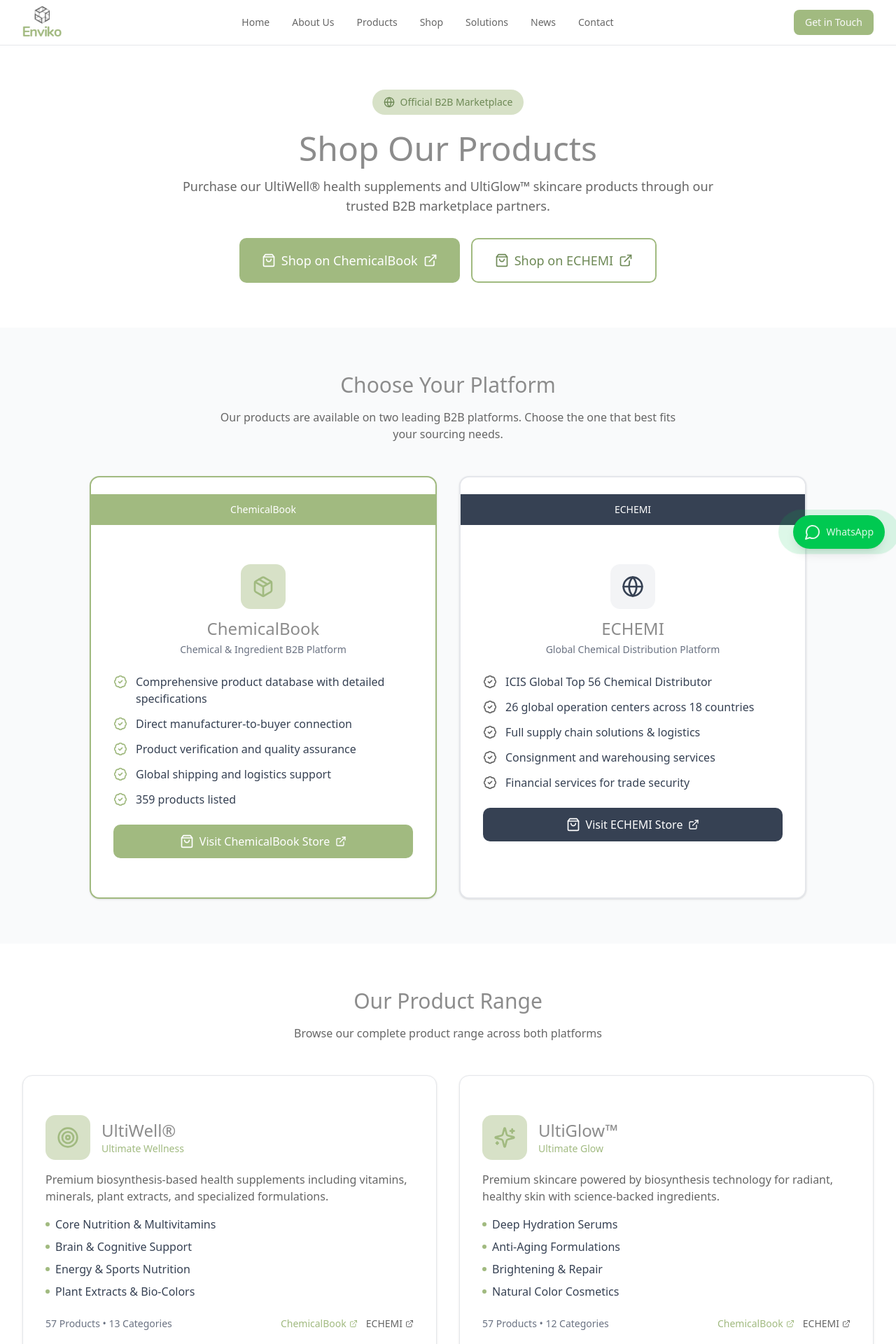
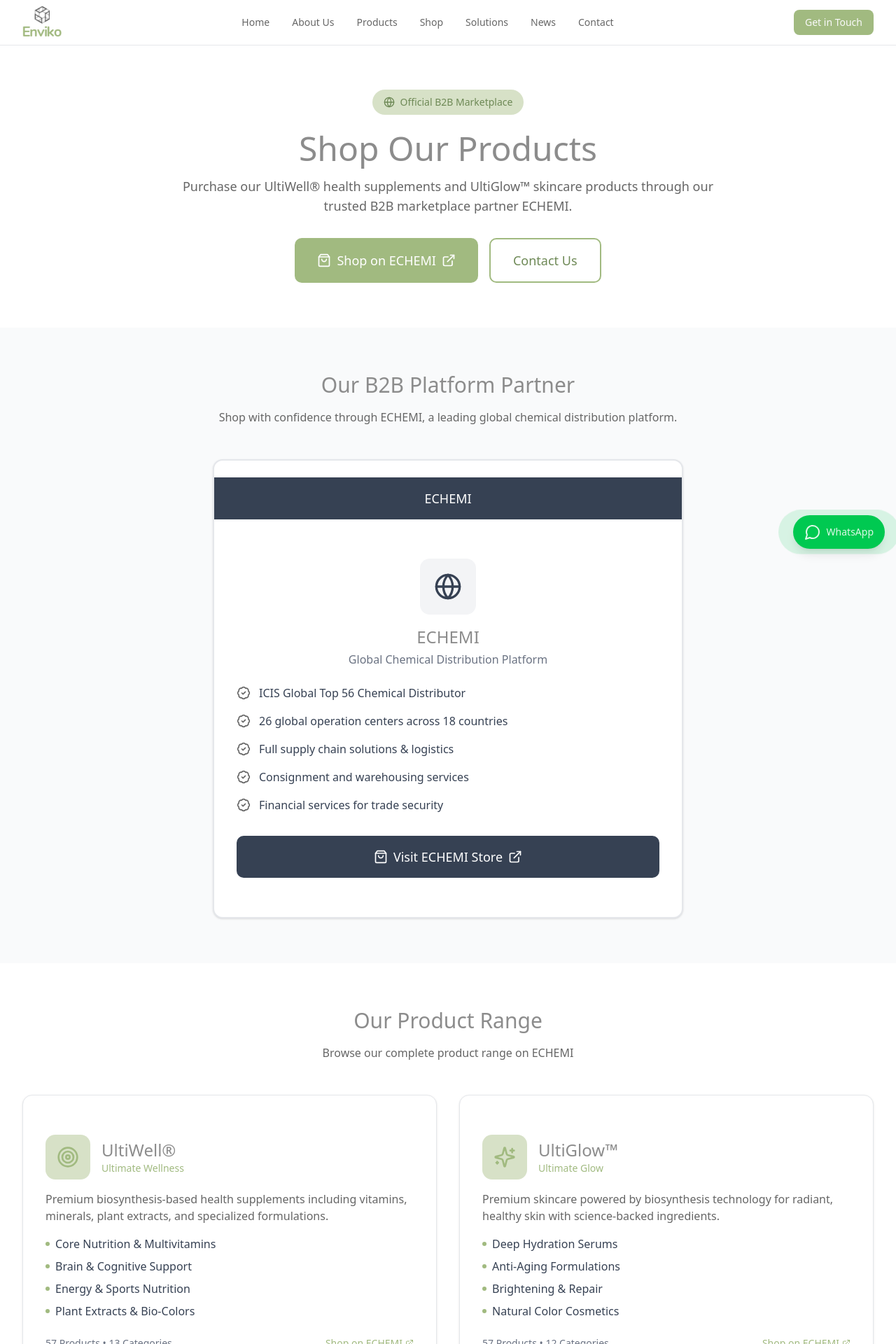
Before and after one commit to envikobio-ux/envikobio, a Next.js app: page /shop in a window 1280 px wide. Shown: the top 1920 px of the page at 70% size. Built offline with nearby package versions, Linux system fonts and the light colour scheme.

Commit message:
fix: Remove ChemicalBook shop - account suspended
- Remove ChemicalBook shop section from /shop page
- Remove ChemicalBook references from about page
- Keep only Alibaba shop link active

```diff
--- a/src/app/about/page.tsx
+++ b/src/app/about/page.tsx
@@ -27,7 +27,7 @@ const timeline = [
   {
     year: '2025',
     title: 'Global Platform Expansion',
-    description: 'Expanded presence on LinkedIn, Instagram, Facebook, echemi and chemicalbook platforms for global marketing.',
+    description: 'Expanded presence on LinkedIn, Instagram, Facebook, and ECHEMI platforms for global marketing.',
   },
 ];
 
--- a/src/app/shop/page.tsx
+++ b/src/app/shop/page.tsx
@@ -2,11 +2,10 @@ import { Metadata } from 'next';
 import Link from 'next/link';
 import { Card, CardContent } from '@/components/ui/card';
 import {
-  Target,
   Sparkles,
   ExternalLink,
   ShoppingBag,
-  Package,
+  Target,
   Globe,
   Truck,
   Shield,
@@ -16,10 +15,9 @@ import {
 
 export const metadata: Metadata = {
   title: 'Shop | Alvokor Bio',
-  description: 'Purchase UltiWell® and UltiGlow™ products on ChemicalBook and ECHEMI - Your trusted B2B marketplaces for chemical and ingredient sourcing.',
+  description: 'Purchase UltiWell® and UltiGlow™ products on ECHEMI - Your trusted B2B marketplace for chemical and ingredient sourcing.',
 };
 
-const chemicalBookUrl = 'https://www.chemicalbook.com/manufacturer/shanghai-enviko-biotechnology-25483/';
 const echemiUrl = 'https://www.echemi.com/shop-us20251016124116879/index.html';
 
 export default function ShopPage() {
@@ -37,110 +35,57 @@ export default function ShopPage() {
               Shop Our Products
             </h1>
             <p className="text-lg text-gray-600 mb-8">
-              Purchase our UltiWell® health supplements and UltiGlow™ skincare products through our trusted B2B marketplace partners.
+              Purchase our UltiWell® health supplements and UltiGlow™ skincare products through our trusted B2B marketplace partner ECHEMI.
             </p>
             <div className="flex flex-col sm:flex-row gap-4 justify-center">
               <a
-                href={chemicalBookUrl}
+                href={echemiUrl}
                 target="_blank"
                 rel="noopener noreferrer"
                 className="inline-flex items-center justify-center gap-2 px-8 py-4 rounded-lg text-white text-lg font-medium transition-all duration-300 hover:scale-105"
                 style={{ backgroundColor: '#A1BA80' }}
               >
                 <ShoppingBag className="w-5 h-5" />
-                Shop on ChemicalBook
-                <ExternalLink className="w-5 h-5" />
-              </a>
-              <a
-                href={echemiUrl}
-                target="_blank"
-                rel="noopener noreferrer"
-                className="inline-flex items-center justify-center gap-2 px-8 py-4 rounded-lg text-gray-700 text-lg font-medium border-2 transition-all duration-300 hover:scale-105"
-                style={{ borderColor: '#A1BA80', color: '#6e8956' }}
-              >
-                <ShoppingBag className="w-5 h-5" />
                 Shop on ECHEMI
                 <ExternalLink className="w-5 h-5" />
               </a>
+              <Link
+                href="/contact"
+                className="inline-flex items-center justify-center gap-2 px-8 py-4 rounded-lg border-2 text-gray-700 text-lg font-medium transition-all duration-300 hover:scale-105"
+                style={{ borderColor: '#A1BA80', color: '#6e8956' }}
+              >
+                Contact Us
+              </Link>
             </div>
           </div>
         </div>
       </section>
 
-      {/* Platform Comparison */}
+      {/* Platform Section */}
       <section className="py-16 bg-gray-50">
         <div className="mx-auto max-w-7xl px-4 sm:px-6 lg:px-8">
           <div className="text-center mb-12">
-            <h2 className="text-3xl font-normal text-gray-900 mb-4">Choose Your Platform</h2>
+            <h2 className="text-3xl font-normal text-gray-900 mb-4">Our B2B Platform Partner</h2>
             <p className="text-gray-600 max-w-2xl mx-auto">
-              Our products are available on two leading B2B platforms. Choose the one that best fits your sourcing needs.
+              Shop with confidence through ECHEMI, a leading global chemical distribution platform.
             </p>
           </div>
 
-          <div className="grid md:grid-cols-2 gap-8 max-w-5xl mx-auto">
-            {/* ChemicalBook Card */}
-            <Card className="border-2 hover:shadow-xl transition-all duration-300 overflow-hidden" style={{ borderColor: '#A1BA80' }}>
-              <div className="p-1" style={{ backgroundColor: '#A1BA80' }}>
-                <div className="text-center text-white py-2 text-sm font-medium">ChemicalBook</div>
+          <div className="max-w-2xl mx-auto">
+            {/* ECHEMI Card */}
+            <Card className="border-2 border-gray-200 hover:shadow-xl transition-all duration-300 overflow-hidden">
+              <div className="p-1 bg-gray-700">
+                <div className="text-center text-white py-3 text-lg font-medium">ECHEMI</div>
               </div>
               <CardContent className="p-8">
                 <div className="text-center mb-6">
-                  <div className="w-16 h-16 mx-auto rounded-xl flex items-center justify-center mb-3" style={{ backgroundColor: '#d7e1c7' }}>
-                    <Package className="w-8 h-8" style={{ color: '#A1BA80' }} />
-                  </div>
-                  <h3 className="text-2xl font-normal text-gray-900">ChemicalBook</h3>
-                  <p className="text-sm text-gray-500 mt-1">Chemical & Ingredient B2B Platform</p>
-                </div>
-                <ul className="space-y-3 mb-6">
-                  <li className="flex items-start gap-3 text-gray-700">
-                    <BadgeCheck className="w-5 h-5 flex-shrink-0 mt-0.5" style={{ color: '#A1BA80' }} />
-                    <span>Comprehensive product database with detailed specifications</span>
-                  </li>
-                  <li className="flex items-start gap-3 text-gray-700">
-                    <BadgeCheck className="w-5 h-5 flex-shrink-0 mt-0.5" style={{ color: '#A1BA80' }} />
-                    <span>Direct manufacturer-to-buyer connection</span>
-                  </li>
-                  <li className="flex items-start gap-3 text-gray-700">
-                    <BadgeCheck className="w-5 h-5 flex-shrink-0 mt-0.5" style={{ color: '#A1BA80' }} />
-                    <span>Product verification and quality assurance</span>
-                  </li>
-                  <li className="flex items-start gap-3 text-gray-700">
-                    <BadgeCheck className="w-5 h-5 flex-shrink-0 mt-0.5" style={{ color: '#A1BA80' }} />
-                    <span>Global shipping and logistics support</span>
-                  </li>
-                  <li className="flex items-start gap-3 text-gray-700">
-                    <BadgeCheck className="w-5 h-5 flex-shrink-0 mt-0.5" style={{ color: '#A1BA80' }} />
-                    <span>359 products listed</span>
-                  </li>
-                </ul>
-                <a
-                  href={chemicalBookUrl}
-                  target="_blank"
-                  rel="noopener noreferrer"
-                  className="flex items-center justify-center gap-2 w-full px-6 py-3 rounded-lg text-white font-medium transition-all duration-300 hover:scale-105"
-                  style={{ backgroundColor: '#A1BA80' }}
-                >
-                  <ShoppingBag className="w-5 h-5" />
-                  Visit ChemicalBook Store
-                  <ExternalLink className="w-4 h-4" />
-                </a>
-              </CardContent>
-            </Card>
-
-            {/* ECHEMI Card */}
-            <Card className="border-2 border-gray-200 hover:shadow-xl transition-all duration-300 overflow-hidden">
-              <div className="p-1 bg-gray-700">
-                <div className="text-center text-white py-2 text-sm font-medium">ECHEMI</div>
-              </div>
-              <CardContent className="p-8">
-                <div className="text-center mb-6">
-                  <div className="w-16 h-16 mx-auto rounded-xl flex items-center justify-center mb-3 bg-gray-100">
-                    <Globe className="w-8 h-8 text-gray-700" />
+                  <div className="w-20 h-20 mx-auto rounded-xl flex items-center justify-center mb-4 bg-gray-100">
+                    <Globe className="w-10 h-10 text-gray-700" />
                   </div>
                   <h3 className="text-2xl font-normal text-gray-900">ECHEMI</h3>
-                  <p className="text-sm text-gray-500 mt-1">Global Chemical Distribution Platform</p>
+                  <p className="text-gray-500 mt-1">Global Chemical Distribution Platform</p>
                 </div>
-                <ul className="space-y-3 mb-6">
+                <ul className="space-y-4 mb-8">
                   <li className="flex items-start gap-3 text-gray-700">
                     <BadgeCheck className="w-5 h-5 flex-shrink-0 mt-0.5 text-gray-600" />
                     <span>ICIS Global Top 56 Chemical Distributor</span>
@@ -166,11 +111,11 @@ export default function ShopPage() {
                   href={echemiUrl}
                   target="_blank"
                   rel="noopener noreferrer"
-                  className="flex items-center justify-center gap-2 w-full px-6 py-3 rounded-lg text-white font-medium transition-all duration-300 hover:scale-105 bg-gray-700 hover:bg-gray-800"
+                  className="flex items-center justify-center gap-2 w-full px-6 py-4 rounded-lg text-white font-medium transition-all duration-300 hover:scale-105 bg-gray-700 hover:bg-gray-800 text-lg"
                 >
                   <ShoppingBag className="w-5 h-5" />
                   Visit ECHEMI Store
-                  <ExternalLink className="w-4 h-4" />
+                  <ExternalLink className="w-5 h-5" />
                 </a>
               </CardContent>
             </Card>
@@ -184,7 +129,7 @@ export default function ShopPage() {
           <div className="text-center mb-12">
             <h2 className="text-3xl font-normal text-gray-900 mb-4">Our Product Range</h2>
             <p className="text-gray-600 max-w-2xl mx-auto">
-              Browse our complete product range across both platforms
+              Browse our complete product range on ECHEMI
             </p>
           </div>
 
@@ -224,27 +169,16 @@ export default function ShopPage() {
                 </ul>
                 <div className="flex items-center justify-between">
                   <span className="text-sm text-gray-500">57 Products • 13 Categories</span>
-                  <div className="flex gap-3">
                   <a
-                      href={chemicalBookUrl}
+                    href={echemiUrl}
                     target="_blank"
                     rel="noopener noreferrer"
                     className="text-sm font-medium flex items-center gap-1 hover:opacity-80"
                     style={{ color: '#A1BA80' }}
                   >
-                      ChemicalBook
+                    Shop on ECHEMI
                     <ExternalLink className="w-3 h-3" />
                   </a>
-                    <a
-                      href={echemiUrl}
-                      target="_blank"
-                      rel="noopener noreferrer"
-                      className="text-sm font-medium flex items-center gap-1 text-gray-600 hover:text-gray-800"
-                    >
-                      ECHEMI
-                      <ExternalLink className="w-3 h-3" />
-                    </a>
-                  </div>
                 </div>
               </CardContent>
             </Card>
@@ -284,27 +218,16 @@ export default function ShopPage() {
                 </ul>
                 <div className="flex items-center justify-between">
                   <span className="text-sm text-gray-500">57 Products • 12 Categories</span>
-                  <div className="flex gap-3">
                   <a
-                      href={chemicalBookUrl}
+                    href={echemiUrl}
                     target="_blank"
                     rel="noopener noreferrer"
                     className="text-sm font-medium flex items-center gap-1 hover:opacity-80"
                     style={{ color: '#A1BA80' }}
                   >
-                      ChemicalBook
+                    Shop on ECHEMI
                     <ExternalLink className="w-3 h-3" />
                   </a>
-                    <a
-                      href={echemiUrl}
-                      target="_blank"
-                      rel="noopener noreferrer"
-                      className="text-sm font-medium flex items-center gap-1 text-gray-600 hover:text-gray-800"
-                    >
-                      ECHEMI
-                      <ExternalLink className="w-3 h-3" />
-                    </a>
-                  </div>
                 </div>
               </CardContent>
             </Card>
@@ -348,8 +271,8 @@ export default function ShopPage() {
                 <div className="w-14 h-14 mx-auto rounded-xl flex items-center justify-center mb-4" style={{ backgroundColor: '#d7e1c7' }}>
                   <Warehouse className="w-7 h-7" style={{ color: '#A1BA80' }} />
                 </div>
-                <h3 className="font-normal text-gray-900 mb-2">Multiple Platforms</h3>
-                <p className="text-sm text-gray-600">Choose from ChemicalBook or ECHEMI</p>
+                <h3 className="font-normal text-gray-900 mb-2">Secure Platform</h3>
+                <p className="text-sm text-gray-600">Trusted B2B marketplace with buyer protection</p>
               </CardContent>
             </Card>
 
@@ -373,26 +296,15 @@ export default function ShopPage() {
             Ready to Order?
           </h2>
           <p className="text-lg text-gray-600 mb-8">
-            Visit our stores to browse all products, request quotes, and place orders.
+            Visit our ECHEMI store to browse all products, request quotes, and place orders.
           </p>
           <div className="flex flex-col sm:flex-row gap-4 justify-center">
             <a
-              href={chemicalBookUrl}
+              href={echemiUrl}
               target="_blank"
               rel="noopener noreferrer"
               className="inline-flex items-center justify-center gap-2 px-6 py-3 rounded-lg text-white transition-all duration-300 hover:scale-105"
               style={{ backgroundColor: '#A1BA80' }}
-            >
-              <ShoppingBag className="w-5 h-5" />
-              Shop on ChemicalBook
-              <ExternalLink className="w-5 h-5" />
-            </a>
-            <a
-              href={echemiUrl}
-              target="_blank"
-              rel="noopener noreferrer"
-              className="inline-flex items-center justify-center gap-2 px-6 py-3 rounded-lg border-2 text-gray-700 transition-all duration-300 hover:scale-105"
-              style={{ borderColor: '#A1BA80', color: '#6e8956' }}
             >
               <ShoppingBag className="w-5 h-5" />
               Shop on ECHEMI
```
Lines whose indentation alone changed are shown as unchanged.
